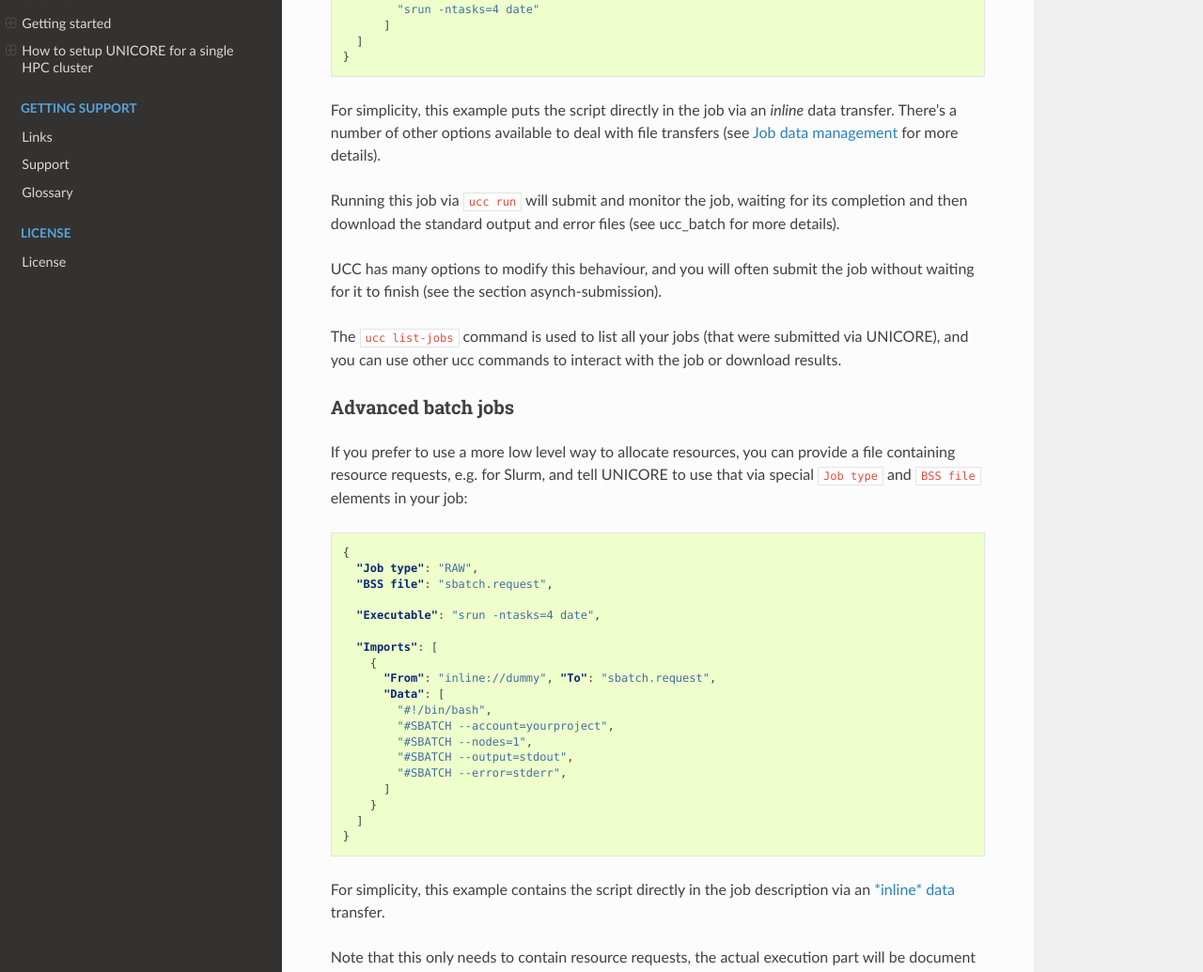
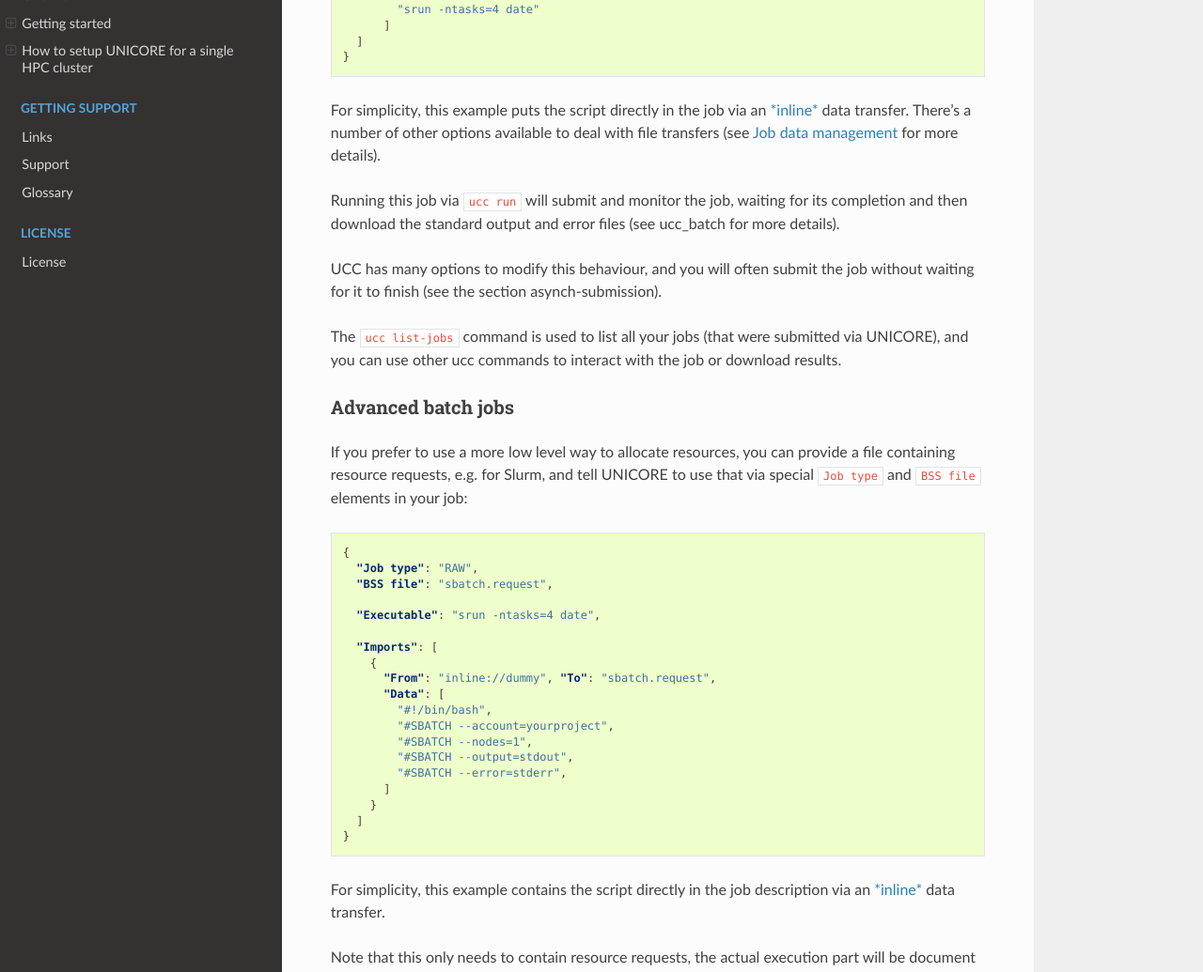
Before and after one commit to UNICORE-EU/unicore-docs, a Sphinx documentation site: the page built from source/user-docs/user-docs-introduction.rst, in a window 1280 px wide and 1400 px high, scrolled down 2062 px. Shown: the part 233-1268 px from the top of the window at 94% size. Built offline with Sphinx 7.4.7 and the Read the Docs theme 3.1.0, drawn with Linux system fonts in a browser that asks for light colours.

```diff
--- a/source/user-docs/user-docs-introduction.rst
+++ b/source/user-docs/user-docs-introduction.rst
@@ -127,7 +127,7 @@ Often, it is more elegant to put the commands into a script, like this:
     ]
   }
 
-For simplicity, this example puts the script directly in the job via an *inline*
+For simplicity, this example puts the script directly in the job via an :ref:`*inline* <inline-data>`
 data transfer. There's a number of other options available to deal with file transfers (see
 :ref:`job-data-management` for more details).
 
@@ -173,7 +173,7 @@ containing resource requests, e.g. for Slurm, and tell UNICORE to use that via s
   }
 
 For simplicity, this example contains the script directly in the job description
-via an :ref:`*inline* data <inline-data>` transfer.
+via an :ref:`*inline* <inline-data>` data transfer.
 
 Note that this only needs to contain resource requests, the actual execution part will be document
 by UNICORE. UNICORE will then track this batch job as usual.
```
